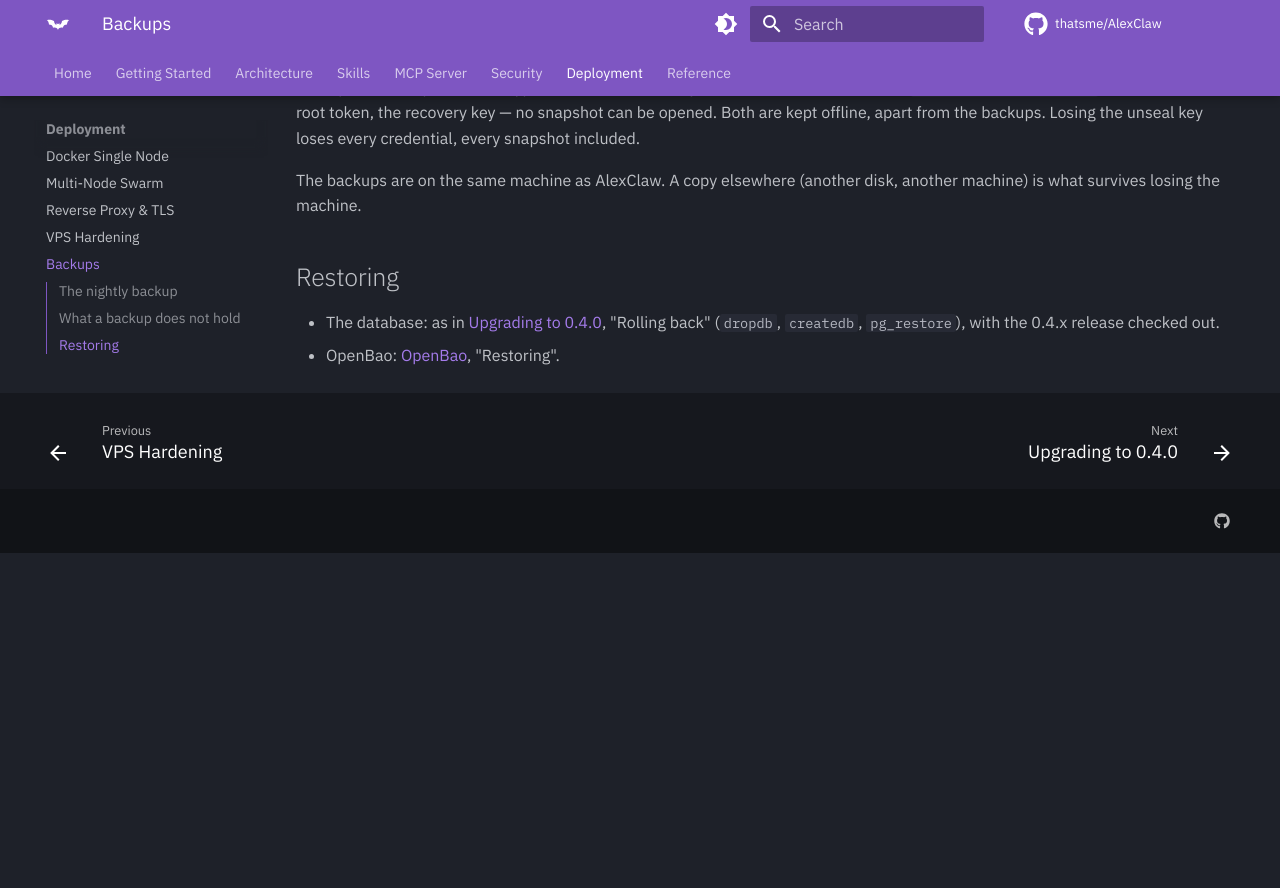
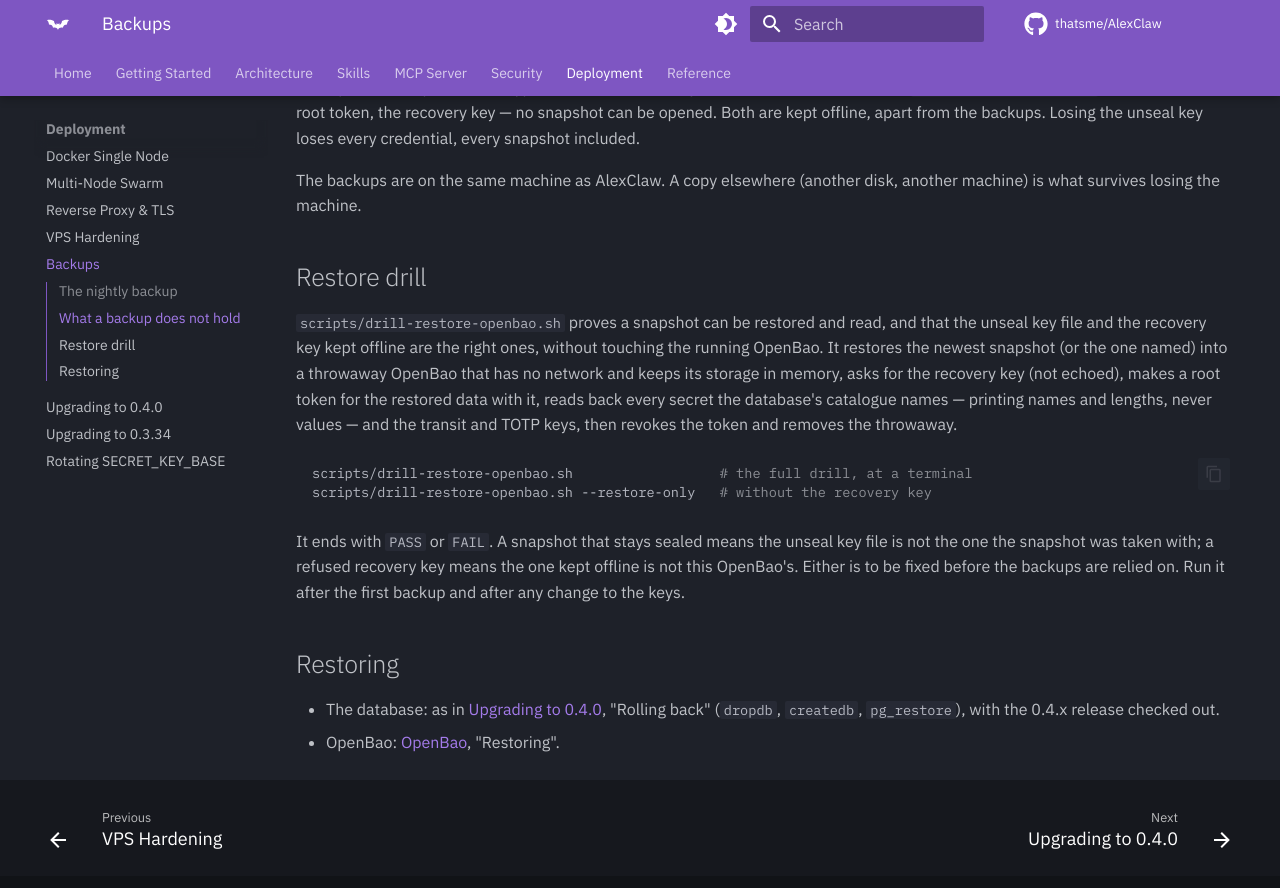
Before and after one commit to thatsme/AlexClaw, an MkDocs documentation site: the page built from docs/deployment/backups.md, in a window 1280 px wide and 900 px high, scrolled down 1035 px. Shown: the top 888 px of the window. Built offline with MkDocs 1.6.1 and Material for MkDocs 9.7.7, drawn with Linux system fonts in a browser that asks for light colours; comment, search, counter and statistics services are not loaded; before the commit the page ends 1588 px from its top, so only the background shows below that.

Commit message:
ops(backups): a restore drill for OpenBao snapshots
scripts/drill-restore-openbao.sh restores a snapshot into a throwaway
OpenBao (the production image and unseal key file, no network, storage in
a tmpfs), asks for the recovery key (not echoed, passed on stdin), makes a
root token for the restored data, reads back every secret the catalogue
names as name and length only, plus the transit and TOTP keys, revokes the
token and removes the throwaway. --restore-only skips the recovery key.

Checked: restore-only PASS with the real key file and a scheduled
snapshot; FAIL with a random unseal key (the first version passed it — the
restored data stays sealed — and now requires "Sealed false"); FAIL with a
wrong recovery key. The full drill with the real recovery key is Alex's to
run. Documented in docs/deployment/backups.md.

````diff
--- a/docs/deployment/backups.md
+++ b/docs/deployment/backups.md
@@ -50,6 +50,28 @@ included.
 The backups are on the same machine as AlexClaw. A copy elsewhere (another
 disk, another machine) is what survives losing the machine.
 
+## Restore drill
+
+`scripts/drill-restore-openbao.sh` proves a snapshot can be restored and
+read, and that the unseal key file and the recovery key kept offline are the
+right ones, without touching the running OpenBao. It restores the newest
+snapshot (or the one named) into a throwaway OpenBao that has no network and
+keeps its storage in memory, asks for the recovery key (not echoed), makes a
+root token for the restored data with it, reads back every secret the
+database's catalogue names — printing names and lengths, never values — and
+the transit and TOTP keys, then revokes the token and removes the throwaway.
+
+```bash
+scripts/drill-restore-openbao.sh                  # the full drill, at a terminal
+scripts/drill-restore-openbao.sh --restore-only   # without the recovery key
+```
+
+It ends with `PASS` or `FAIL`. A snapshot that stays sealed means the unseal
+key file is not the one the snapshot was taken with; a refused recovery key
+means the one kept offline is not this OpenBao's. Either is to be fixed
+before the backups are relied on. Run it after the first backup and after
+any change to the keys.
+
 ## Restoring
 
 - The database: as in [Upgrading to 0.4.0](upgrade-0.4.0.md), "Rolling back"
````
Also changed, not shown: 1 other file.
